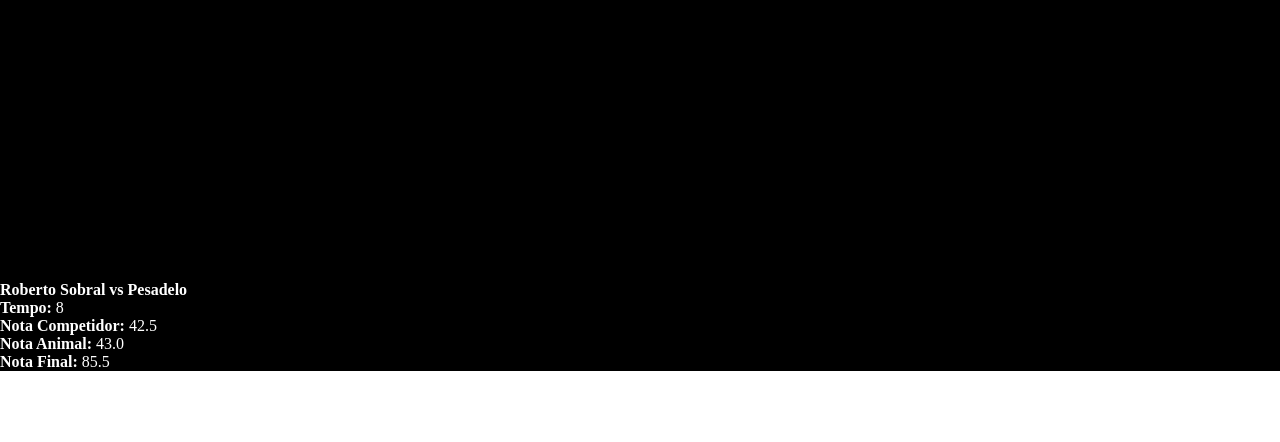
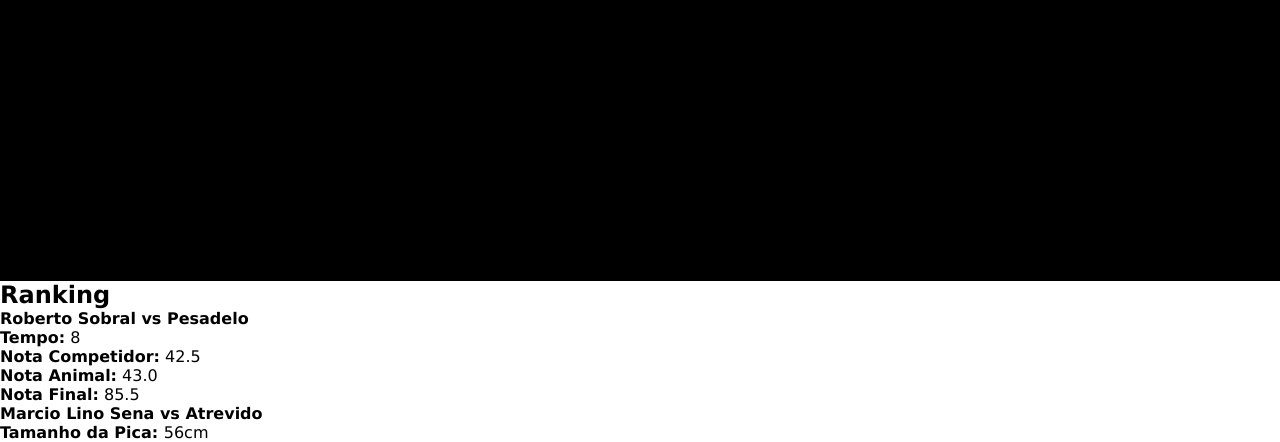
Before and after one commit to rcalfplural/cronometro_js, a plain HTML site: page src/index.html in a window 1280 px wide. Shown: the part 519-961 px from the top of the page. Before the commit the page ends 890 px from the top, so only its background shows below. Drawn offline with Linux system fonts and the light colour scheme; a web font is replaced by a local one.

Commit message:
Rank Builder

```diff
--- a/src/index.html
+++ b/src/index.html
@@ -17,7 +17,8 @@
                 <button id="resetButton">Reset</button>
             </div>
         </div>
-        <div class="rankContainer">
+        <div id="rankContainer">
+            <h2>Ranking</h2>
             <div class="rank">
                 <h4 class="rideTitle">Roberto Sobral vs Pesadelo</h4>
                 <div class="rankInfoContainer">
--- a/src/index.js
+++ b/src/index.js
@@ -3,8 +3,10 @@ const a = function(as){
     const counterSpan = document.getElementById("number");
     const counterButton = document.getElementById("chronoButton");
     const resetButton = document.getElementById("resetButton");
+    const rankContainer = document.getElementById("rankContainer");
     const rideBase = {
         complete: false,
+        tempo: 0,
         bullScore: 0,
         riderScore: 0,
         getFinalScore: function(){
@@ -55,6 +57,7 @@ const a = function(as){
         rides[riderName.toString()+"_X_"+bullName.toString()] = ride;
 
         ride.complete = counter >= TIMER_GOAL;
+        ride.tempo = counter;
         ride.bullScore = Number(window.prompt("Informe a nota do marruco"));
 
         if(ride.complete){
@@ -106,6 +109,44 @@ const a = function(as){
     counterButton.addEventListener("click", startCounter);
     resetButton.addEventListener("click", reset);
 
+    /* DOM FUNCTIONS */
+
+
+    function rankInfoBuilder(infoLabel, info){
+        const pContainer = document.createElement("p");
+        const label = document.createElement("strong");
+        const infoElement = document.createElement("span");
+
+        label.textContent = infoLabel;
+        infoElement.textContent = info;
+
+        pContainer.classList.add("rankInfo");
+        pContainer.appendChild(label);
+        pContainer.appendChild(infoElement);
+
+        return pContainer;
+    }
+
+    function rankCellBuilder(ride){
+
+        const rankDiv = document.createElement("div");
+        const rankH4 = document.createElement("h4");
+
+        rankH4.classList.add("rideTitle");
+        rankH4.textContent = "Marcio Lino Sena vs Atrevido";
+
+        rankDiv.classList.add("rank");
+        rankDiv.appendChild(rankH4);
+
+        rankContainer.appendChild(rankDiv);
+
+        rankContainer.appendChild(rankInfoBuilder("Tamanho da Pica: ", "56cm"));
+    }
+
+
+
     reset();
+
+    rankCellBuilder(0);
     console.log(as);
 }(2);
--- a/src/style.css
+++ b/src/style.css
@@ -2,6 +2,7 @@
     padding: 0;
     margin: 0;
     box-sizing: border-box;
+    font-family: 'Lucida Sans', 'Lucida Sans Regular', 'Lucida Grande', 'Lucida Sans Unicode', Geneva, Verdana, sans-serif;
 }
 #number{
     font-family: 'Seven Segment', sans-serif;
```
